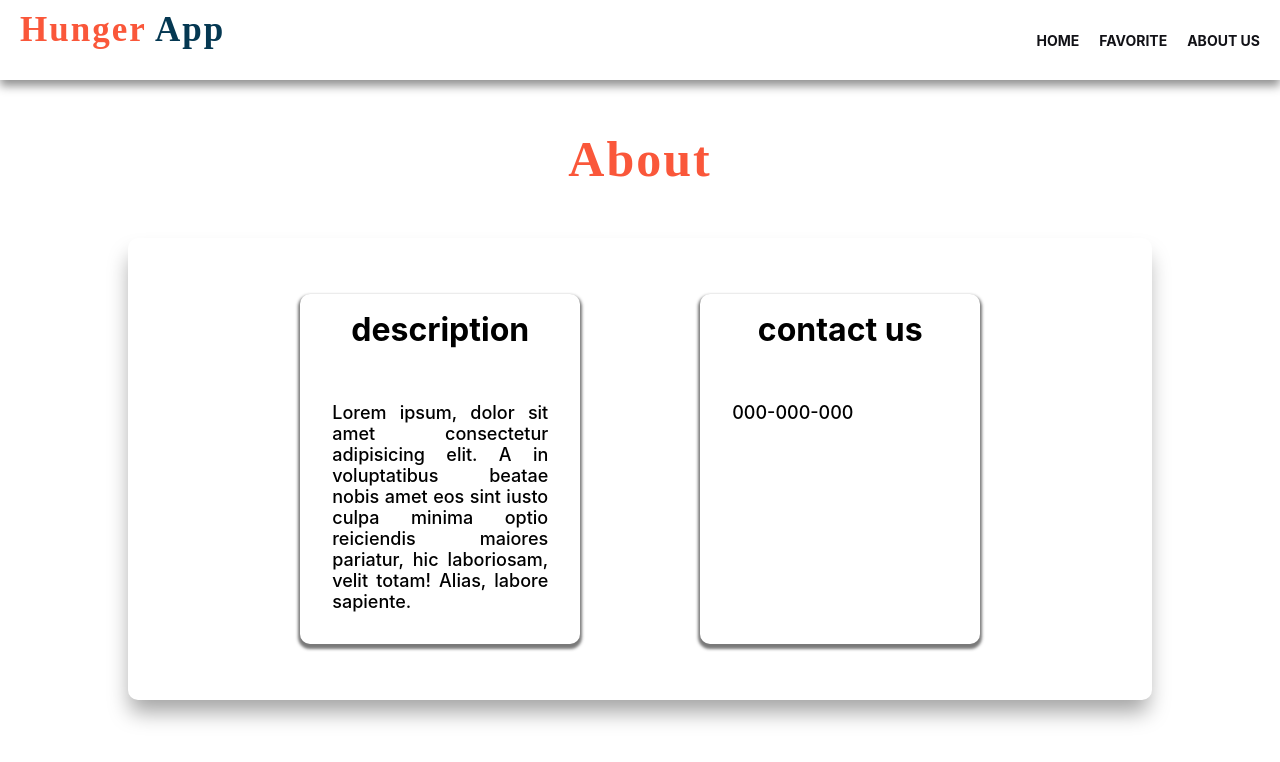
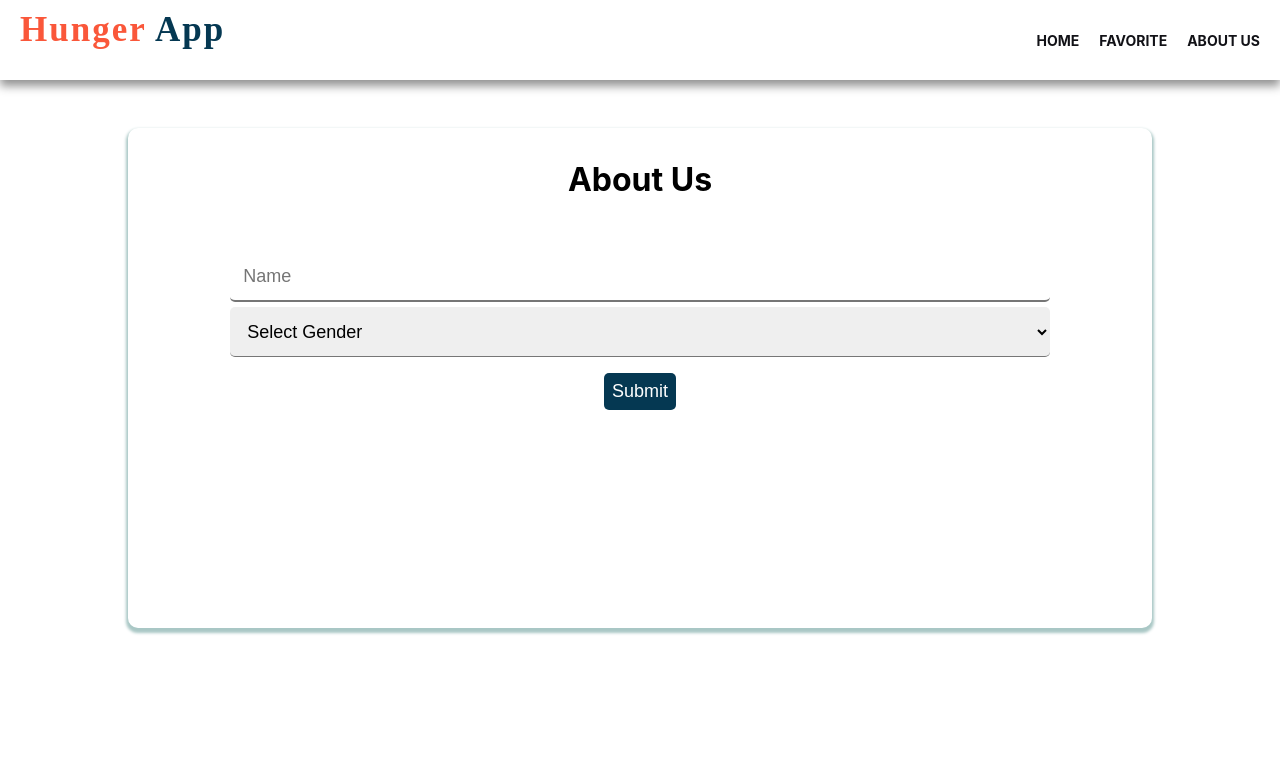
Before and after one commit to AnantaNd/tefa-c3, a Next.js app: page /about in a window 1280 px wide. Shown: the top 762 px of the page. Built offline with nearby package versions, Linux system fonts and the light colour scheme; a web font is replaced by a local one.

Commit message:
adding useForm in page about

```diff
--- a/package.json
+++ b/package.json
@@ -12,6 +12,7 @@
     "next": "12.2.5",
     "react": "18.2.0",
     "react-dom": "18.2.0",
+    "react-hook-form": "^7.36.0",
     "react-icons": "^4.4.0"
   },
   "devDependencies": {
--- a/pages/about.js
+++ b/pages/about.js
@@ -1,32 +1,35 @@
+import { useState } from 'react';
+import { useForm } from 'react-hook-form';
 import Navbar from "../components/Navbar";
 import style from "../styles/About.module.css";
 
-export default function about(){
+export default function About(){
+  const { register, handleSubmit } = useForm();
+  const [isData, setIsData] = useState('');
+
+  const onSubmit =(data)=> {
+    setIsData(data)
+    console.log(isData)
+  };
+
+
   return(
     <>
       <Navbar/>
-      <h1 className={style.title}>About</h1>
       <div className={style.container}>
-        <div className={style.row}>
-          <div className={style.col}>
-            <div className={style.container_text}>
-              <h1 className={style.subtitle}>description</h1>
-              <p className={style.description}>
-                Lorem ipsum, dolor sit amet consectetur adipisicing elit. A in
-                voluptatibus beatae nobis amet eos sint iusto culpa minima optio
-                reiciendis maiores pariatur, hic laboriosam, velit totam! Alias,
-                labore sapiente.
-              </p>
-            </div>
-          </div>
-          <div className="col">
-            <div className={style.container_text}>
-              <h1 className={style.subtitle}>contact us</h1>
-              <p className={style.description}>
-                000-000-000
-              </p>
-            </div>
-          </div>
+        <h1 className={style.title}>about us</h1>
+        <form onSubmit={handleSubmit(onSubmit)}>
+          <input className={style.input_field} {...register("firstName")} placeholder="name" />
+          <select className={style.input_field} {...register("gender")}>
+            <option value="">select gender</option>
+            <option value="female">female</option>
+            <option value="male">male</option>
+          </select>
+          <button className={style.btn_submit} type='submit'>submit</button>
+        </form>
+        <div className={style.display}>
+          <p className={style.display_name}>{isData.firstName}</p>
+          <p className={style.display_gender}>{isData.gender}</p>
         </div>
       </div>
     </>
--- a/styles/About.module.css
+++ b/styles/About.module.css
@@ -1,52 +1,53 @@
 .container{
   width: 80%;
-  height: 90%;
+  height: 500px;
   margin: 3rem auto;
   border-radius: 10px;
-  box-shadow: -1px 15px 21px -3px rgba(0,0,0,0.36);
-}
-.container_text{
-  width: 280px;
-  height: 350px;
-  margin: 3rem auto;
-  border-radius: 10px;
-  box-shadow: 0 3px 3px 2px #2c2c2ca2;
-}
-.description{
-  justify-content: center;
-  align-items: center;
-  text-align: justify;
-  font-size: 18px;
-  font-weight: 500;
-  padding: 2rem;
+  box-shadow: 0 3px 3px 2px #A9C7C5;
 }
 .title{
   text-align: center;
-  font-family: 'fantasy';
-  margin: 50px auto;
-  letter-spacing: 2px;
-  font-size: 50px;
-  color: #fa573a;
+  padding: 2rem;
+  text-transform: capitalize;
 }
-.row{
-  margin: 1rem auto;
+.input_field{
   box-sizing: border-box;
   display: flex;
-  align-items: center;
-  justify-content: center;
-  flex-wrap: wrap;
-  max-width: 800px;
+  margin: 5px auto;
+  padding: .8rem;
+  width: 80%;
+  height: 50px;
+  border-style: none none solid none;
+  border-radius: 5px;
+  font-size: 18px;
+  text-transform: capitalize;
 }
-.col {
-  margin: 8px;
-  flex-basis: 250px;
-  flex-shrink: 2;
-  flex-grow: 2;
+.btn_submit{
+  box-sizing: border-box;
+  display: flex;
+  margin: 1rem auto;
+  padding: 8px;
+  border: none;
+  border-radius: 5px;
+  cursor: pointer;
+  background-color: #053852;
+  color: #fff;
+  font-size: 18px;
+  text-transform: capitalize;
 }
-.subtitle{
-  justify-content: center;
-  align-items: center;
+.display{
+  box-sizing: border-box;
+  font-size: 18px;
   text-align: center;
-  padding-top: 1rem;
-
 }
+.display_name{
+  font-size: 24px;
+  font-weight: 600;
+  text-transform: capitalize;
+}
+.display_gender{
+  font-size: 20px;
+  font-weight: 500;
+  text-transform: capitalize;
+  color: #575757;
+}
```
Also changed, not shown: pages/favorite/[restId]/index.js (+12 -7 lines), styles/Favorite.module.css (+7 -6 lines), 2 other files (tests, documents, lock files or other folders).
